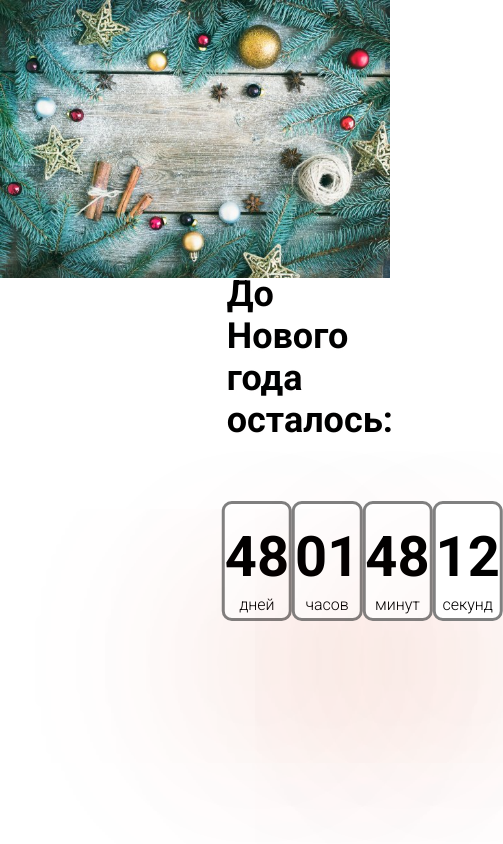
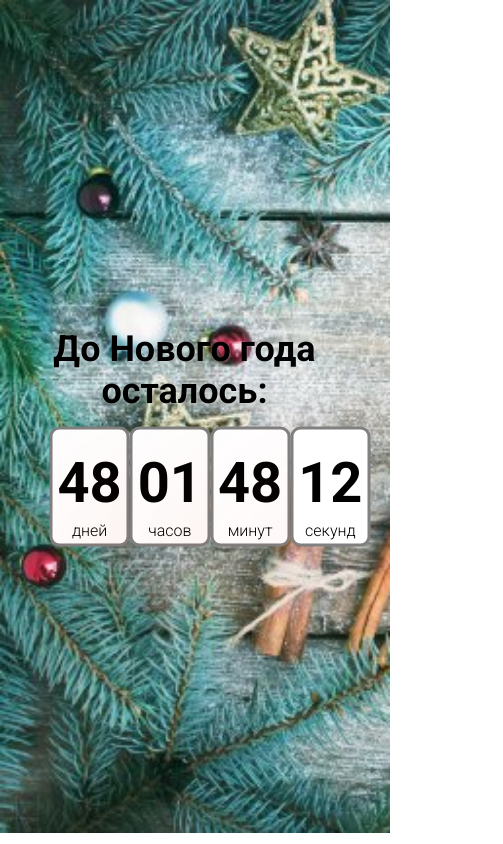
Before and after one commit to groont89/myProjects, a plain HTML site: page timer/index.html in a window 390 px wide. Shown: the whole page, 503 px wide, since content can reach past the window. Drawn offline with Linux system fonts and the light colour scheme.

Commit message:
Responsive

```diff
--- a/timer/style.css
+++ b/timer/style.css
@@ -74,3 +74,59 @@
     font-size: 56px;
     font-weight: 700
 }
+/*responsive*/
+/*1200px-1400px*/
+@media screen and (max-width:1400px) {
+
+}
+/*992px-1200px*/
+@media screen and (max-width:1200px) {
+	.container {
+	width: 960px;
+	}
+}
+/*768px-992px*/
+@media screen and (max-width:992px) {
+	.container {
+	width: 720px;
+    }
+    .title {
+    margin-left: auto;
+    margin-top: 30px;
+    }
+    .promotion__timer .timer  {
+        margin-top: 15px;
+        padding-left: 15px;
+    }
+
+
+/*576px-768px*/
+@media screen and (max-width:768px) {
+    .promotion__timer {
+        width: 50%;
+    }
+    .title {
+	width: 300px;
+    margin-left:  0px;
+	}
+}
+/*0px-576px*/
+	@media screen and (max-width:576px) {
+	.container {
+	width: 50%;
+    }
+    .promotion__timer {
+    width: 90%;
+    padding-left: 15px;
+
+    }
+    .body {
+        background: url(img/frost.jpg) no-repeat;
+        background-size: 300%;
+    }
+    .timer__block {
+        font-size: 14px;
+        width: 90px;
+    }
+	}
+}
```
